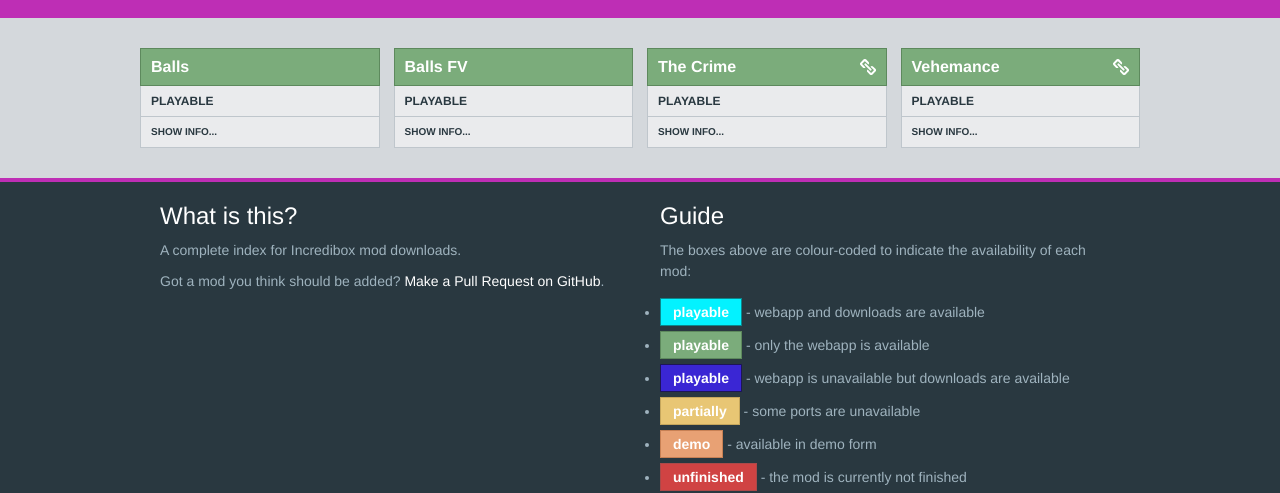
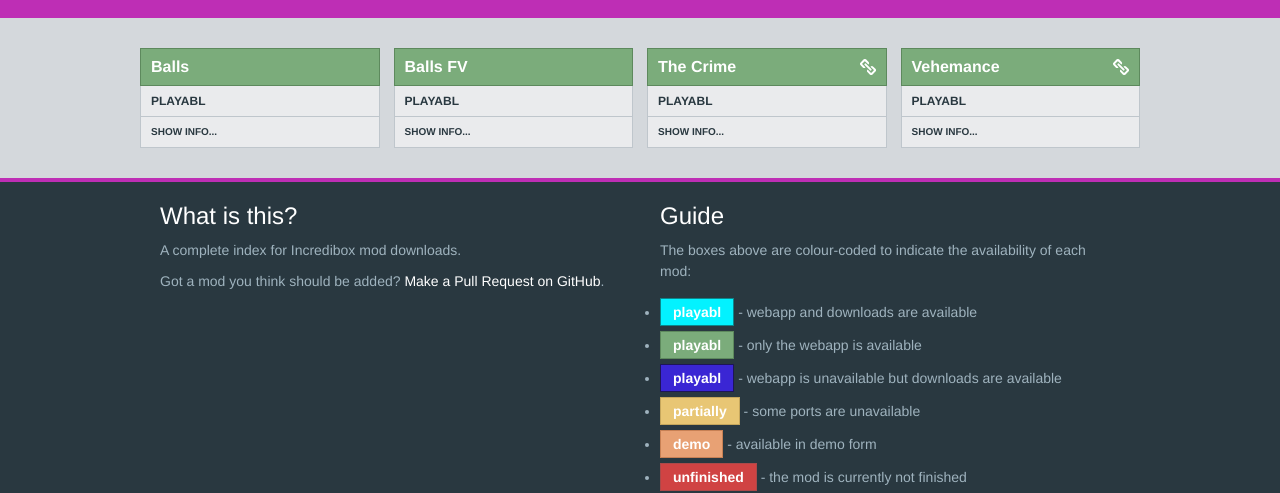
Before and after one commit to Incredimods/incredimods.github.io, a Jekyll site: the page built from _pages/index.html, in a window 1280 px wide and 1091 px high. Shown: the part 383-876 px from the top of the window. Built offline with Jekyll 4.4.1, drawn with Linux system fonts in a browser that asks for light colours.

Commit message:
Update en.json

```diff
--- a/_data/trans/en.json
+++ b/_data/trans/en.json
@@ -3,7 +3,7 @@
     "availability": "availability",
     "availability_demo": "demo",
     "availability_playableplus": "playableplus",
-    "availability_playable": "playable",
+    "availability_playable": "playabl",
     "availability_playableminus": "playableminus",
     "availability_lost": "lost",
     "availability_partially": "partially",
```
